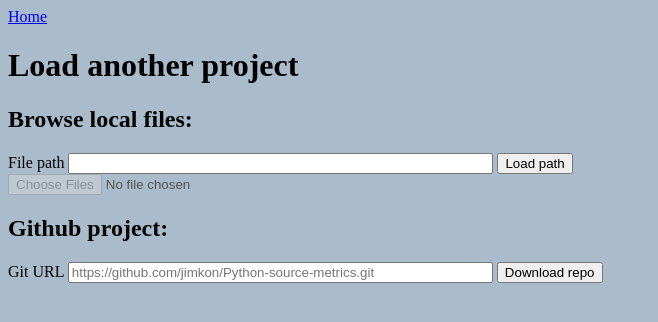
After one commit to jimkon/Python-source-metrics, a Flask app: page /load/ in a window 1280 px wide. The commit adds this page. Shown: the top 322 px of the page, without its empty margins (0-658 px from the left). Run offline with Flask 2, Linux system fonts and the light colour scheme.

Commit message:
load project page and functionality

```diff
--- a/app.py
+++ b/app.py
@@ -1,7 +1,9 @@
 import os
 import sys
 
-from flask import Flask, render_template, send_file
+from flask import Flask, render_template, send_file, request
+
+from pystruct.objects.grab_code import grab_code
 
 from pystruct.objects.imports_data_objects import MostImportedPackages, UnusedModules, InvalidImports, \
     MostImportedProjectModules, MostImportedProjectPackages, ImportsStatsHTML
@@ -10,7 +12,7 @@ from pystruct.objects.uml_graph_obj import UMLClassDiagramObj, UMLClassRelationD
     PackagesImportModuleGraphObj
 
 app = Flask(__name__)
-
+app.config['SECRET_KEY'] = 'test_key'
 
 @app.route('/')
 def main():
@@ -31,5 +33,30 @@ def download_obj(obj_class):
     return send_file(filepath, as_attachment=True)
 
 
+@app.route('/load/', methods=['GET', 'POST'])
+def load_project():
+    app.logger.info(f"LOAD_PROJECT> {request.method}")
+    filepath_error, giturl_error = '', ''
+    source = None
+    if request.method == 'POST':
+        if "filepath_input" in request.form:
+            source = request.form['filepath_input']
+        elif "giturl_input" in request.form:
+            source = request.form['giturl_input']
+
+        app.logger.info(f"LOAD_PROJECT> {request.form=}")
+        app.logger.info(f"LOAD_PROJECT> {source=}")
+        try:
+            grab_code(source)
+        except Exception as e:
+            filepath_error = str(e)
+
+        app.logger.info(f"LOAD_PROJECT> {filepath_error}")
+
+    return render_template('load_project.html', **locals())
+
+
+
+
 if __name__ == "__main__":
     app.run(host='0.0.0.0', debug=True)
--- a/static/styles.css
+++ b/static/styles.css
@@ -1,3 +1,5 @@
+label.error_label { color: red; }
+
 .dropmenu_content {
   display: none;
   padding: 6px 12px;
--- a/templates/index.html
+++ b/templates/index.html
@@ -13,4 +13,5 @@
             <li><a href={{url_for('obj', obj_class="AllMetricsTable")}}>All Metrics Table</a></li>
         </ul>
 <h3><a href={{url_for('download_obj', obj_class="FullReport.html")}}>Download full report</a></h3>
+<h3><a href={{url_for('load_project')}}>Load another project</a></h3>
 {% endblock content %}
--- /dev/null
+++ b/templates/load_project.html
@@ -0,0 +1,23 @@
+{% extends "layout.html" %}
+
+{% block content %}
+<h1>Load another project</h1>
+
+    <form method="POST">
+        <h2>Browse local files:</h2>
+            <label for="filepath_input">File path</label>
+            <input type="text" id="filepath_input" name="filepath_input" size="50">
+            <input type="submit" id="filepath_load_button" value="Load path"><label class='error_label'>{{filepath_error}}</label><br>
+            <input type="file" id="filepath_browse_button" disabled webkitdirectory directory multiple/>
+    </form>
+
+
+    <form method="POST">
+        <h2>Github project:</h2>
+            <label for="giturl_input">Git URL</label>
+            <input type="url" id="giturl_input" name="giturl_input" placeholder="https://github.com/jimkon/Python-source-metrics.git" size="50">
+            <input type="submit" id="giturl_load_button" value="Download repo"><label class='error_label'>{{giturl_error}}</label><br>
+    </form>
+
+
+{% endblock content %}
```
